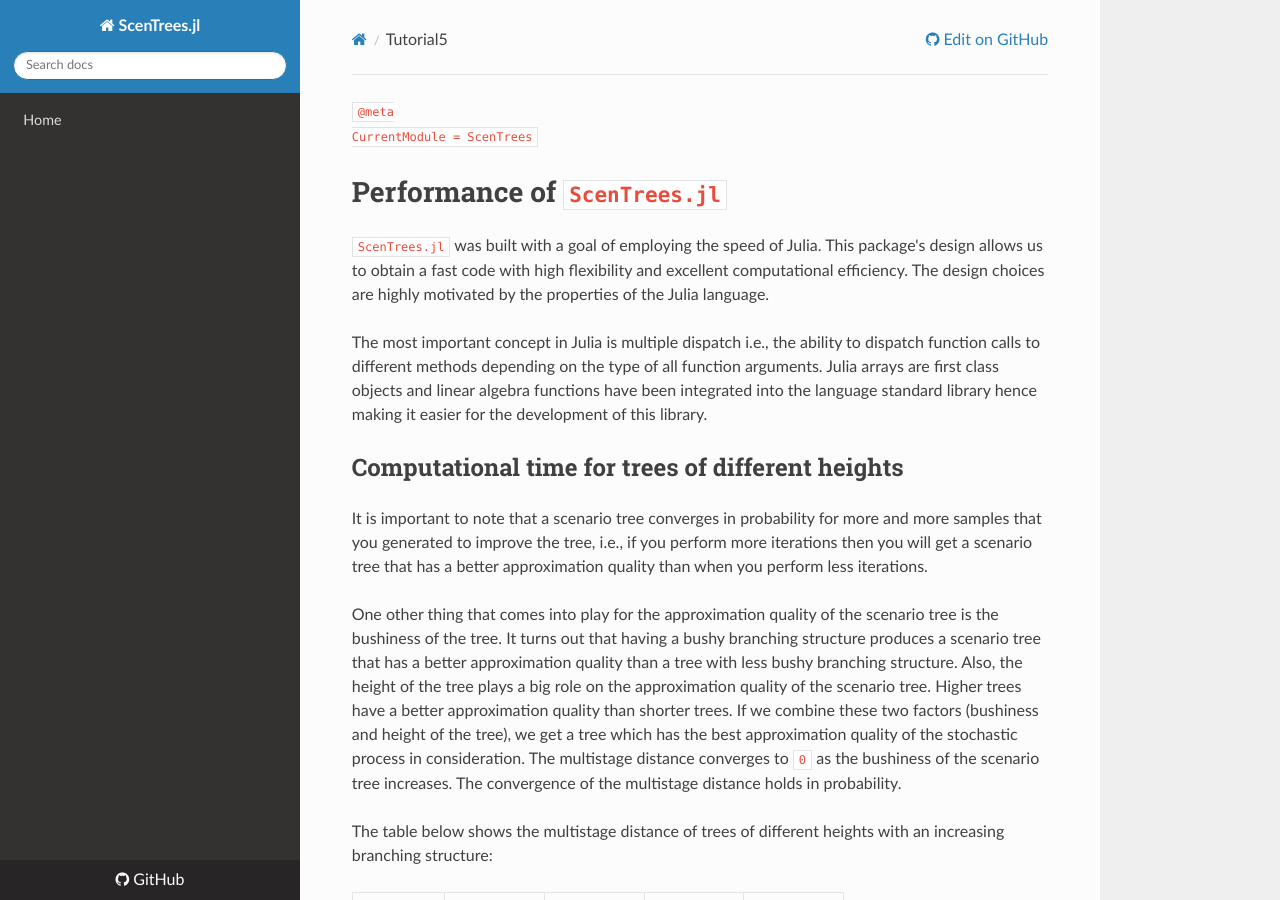
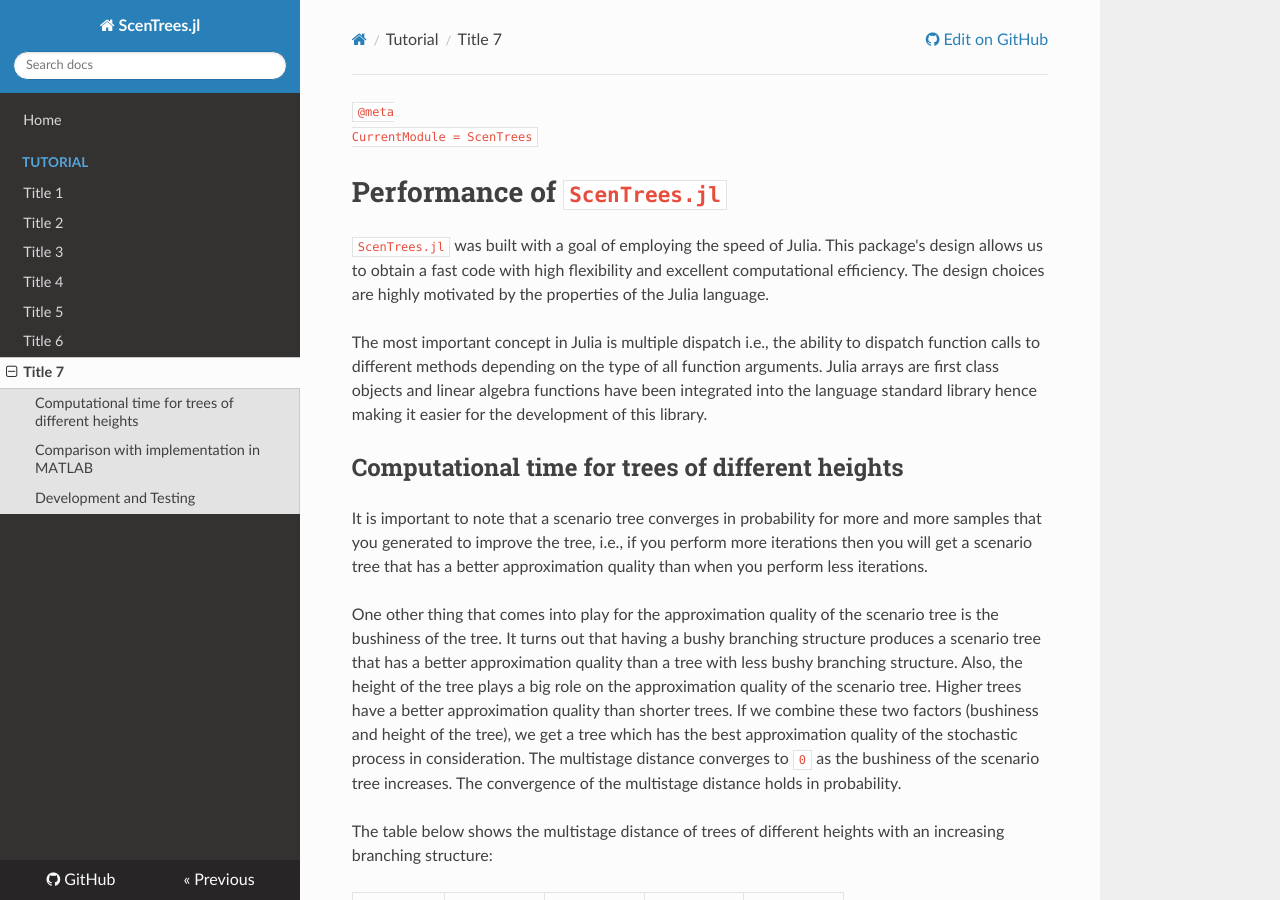
Before and after one commit to kirui93/ScenTrees.jl, an MkDocs documentation site: the page built from docs/src/tutorial/tutorial5.md, in a window 1280 px wide and 900 px high. Built offline with MkDocs 1.6.1, drawn with Linux system fonts in a browser that asks for light colours; nearby versions of some CDN libraries; old or Windows-style settings are respelled for this version of MkDocs.

Commit message:
Add tutorials

```diff
--- a/docs/mkdocs.yml
+++ b/docs/mkdocs.yml
@@ -1,6 +1,6 @@
 site_name: ScenTrees.jl
 repo_url: https://github.com/kirui93/ScenTrees.jl
-site_description: A package for generating scenario trees and scenario lattices for multistage stochastic optimization
+site_description: A Julia Library for Generating and Improving Scenario Trees and Scenario Lattices for Multistage Stochastic Optimization
 site_author: Kipngeno Kirui
 theme: readthedocs
 
@@ -21,3 +21,11 @@ docs_dir: 'src'
 
 pages:
 - Home: index.md
+- Tutorial:
+  - Title 1: tutorial/tutorial1.md
+  - Title 2: tutorial/tutorial2.md
+  - Title 3: tutorial/tutorial3.md
+  - Title 4: tutorial/tutorial31.md
+  - Title 5: tutorial/tutorial4.md
+  - Title 6: tutorial/tutorial41.md
+  - Title 7: tutorial/tutorial5.md
```
